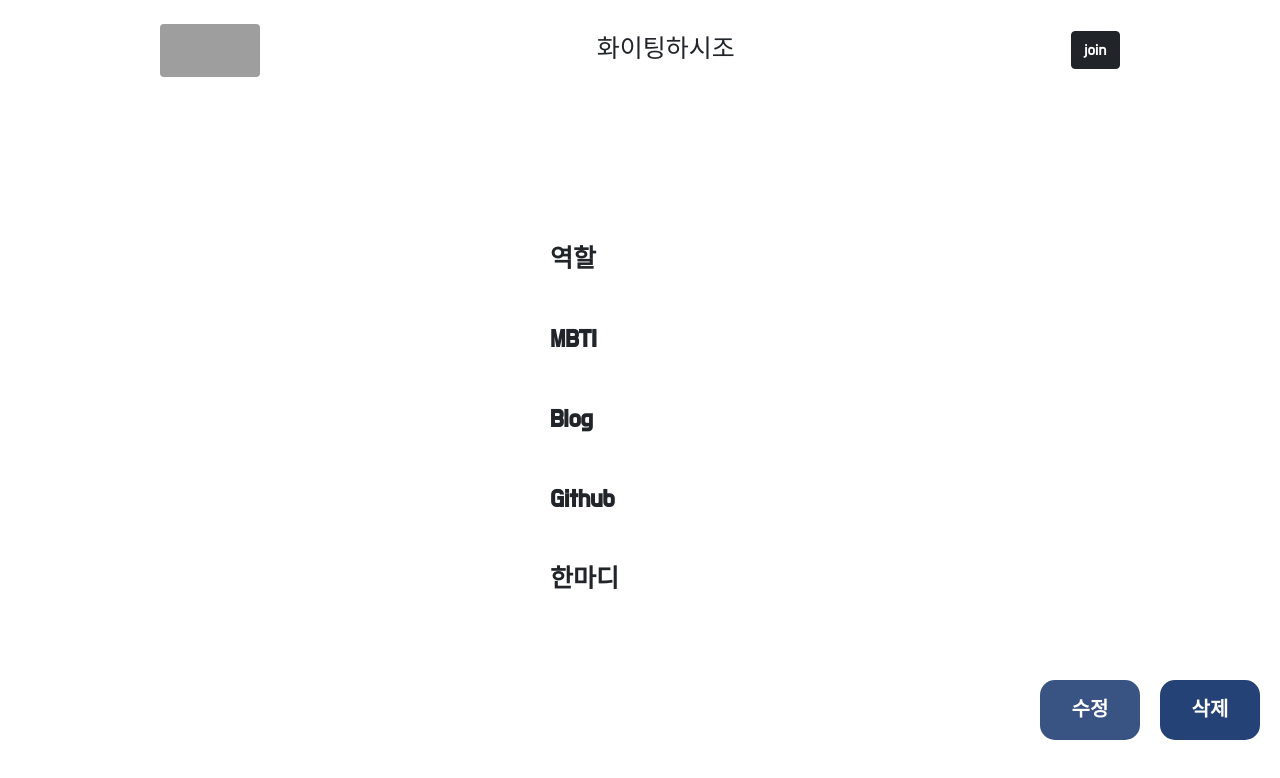
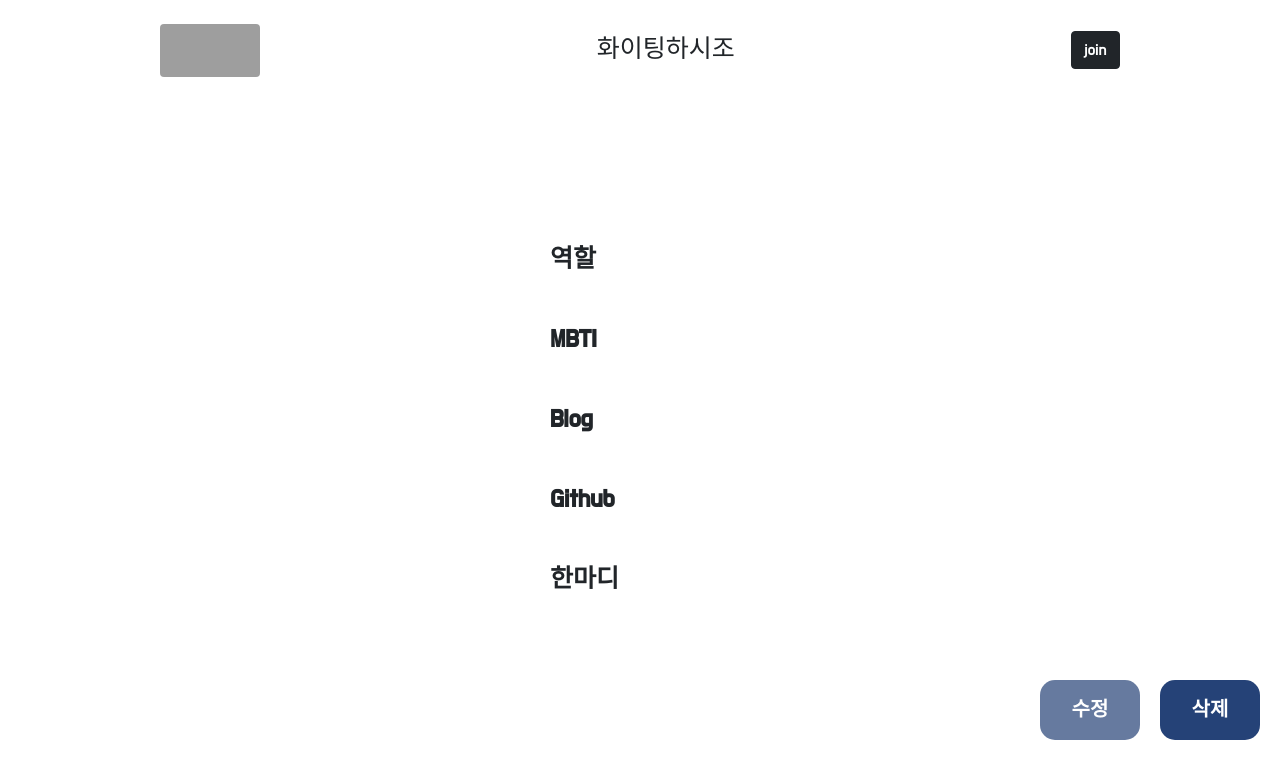
Before and after one commit to alsqja/sparta_project1, a plain HTML site: page members.html in a window 1280 px wide. In both pictures the pointer is over the element "수정". Shown: the part 630-1408 px from the top of the page. Drawn offline with nearby package versions, Linux system fonts and the light colour scheme; no server answers; grey boxes are pictures that could not be loaded.

Commit message:
fix hover color

```diff
--- a/member_style.css
+++ b/member_style.css
@@ -100,7 +100,7 @@
 }
 
 #members_button_container > div:hover {
-  background-color: #254277e7;
+  background-color: #254277b3;
 }
 
 /* 헤더설정 지우기 */
```
